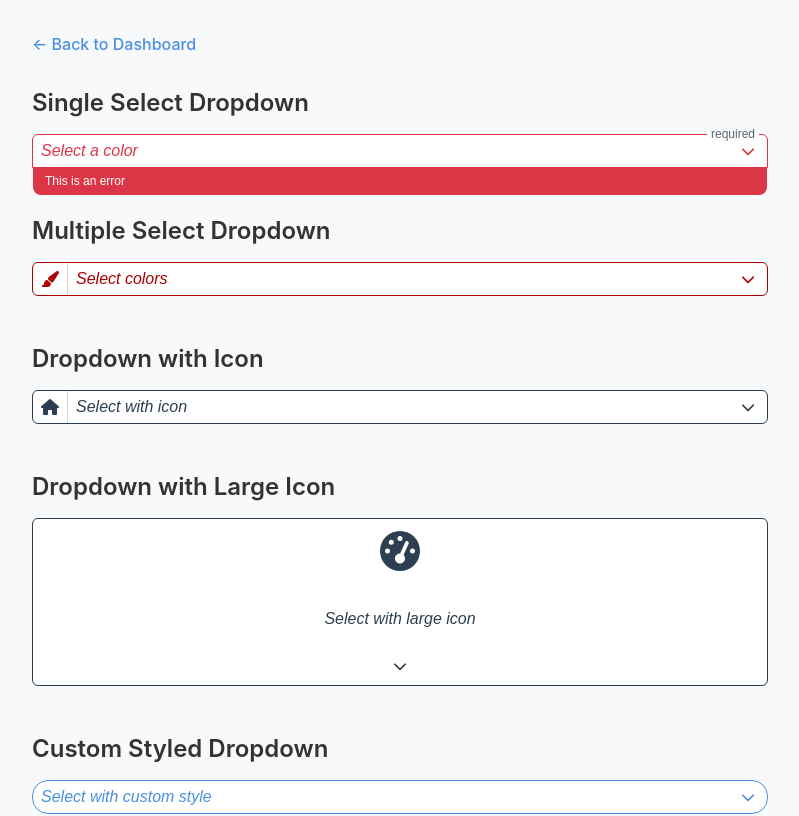
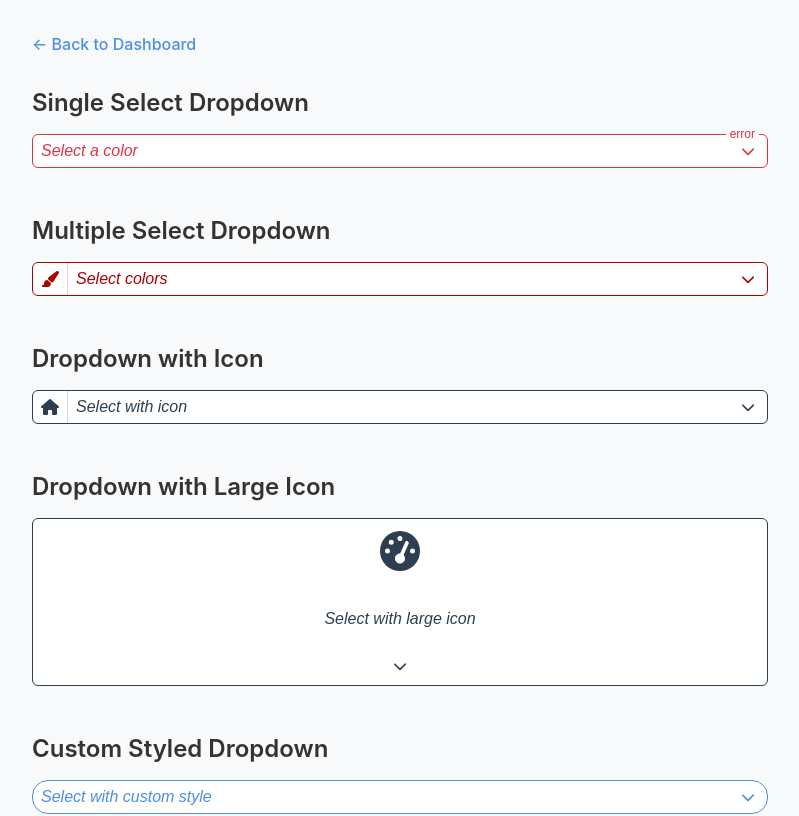
Before and after one commit to a-vision/vue-input-components, a Vue app: page /dropdown in a window 1280 px wide. Shown: the top 816 px of the page, without its empty margins (240-1039 px from the left). Built offline with nearby package versions, Linux system fonts and the light colour scheme.

Commit message:
Updated focus and hover style for text inputs and dropdowns

```diff
--- a/package.json
+++ b/package.json
@@ -1,6 +1,6 @@
 {
     "name": "@a-vision-software/vue-input-components",
-    "version": "1.3.6",
+    "version": "1.3.7",
     "description": "A collection of reusable Vue 3 input components with TypeScript support",
     "author": "A-Vision Software",
     "license": "MIT",
--- a/src/components/Dropdown.vue
+++ b/src/components/Dropdown.vue
@@ -7,11 +7,11 @@
     'dropdown--has-error': error,
   }" :style="{
     '--dropdown-color': error ? 'var(--danger-color)' : color,
-    '--dropdown-hover-color': hoverColor,
-    '--dropdown-active-color': activeColor,
+    '--dropdown-hover-color': hoverColor ? hoverColor : 'var(--dropdown-color)',
+    '--dropdown-active-color': activeColor ? activeColor : 'var(--dropdown-color)',
     '--dropdown-disabled-color': disabledColor,
     '--dropdown-background-color': backgroundColor,
-    '--dropdown-border-radius': error ? `${borderRadius} ${borderRadius} 0 0` : borderRadius,
+    '--dropdown-border-radius': borderRadius,
     '--dropdown-padding': padding,
     '--dropdown-max-height': maxHeight,
     '--dropdown-width': width,
@@ -42,14 +42,17 @@
           @click.stop="clearSelection" />
         <font-awesome-icon icon="chevron-down" class="dropdown__arrow" :class="{ 'dropdown__arrow--open': isOpen }" />
       </div>
-      <span v-if="required && !showSaved && !showChanged" class="status-indicator required-indicator">required</span>
+      <span v-if="required && !showSaved && !showChanged && !error"
+        class="status-indicator required-indicator">required</span>
       <transition name="fade">
         <span v-if="showSaved && !error" class="status-indicator saved-indicator">saved</span>
       </transition>
       <transition name="fade">
         <span v-if="showChanged && !error" class="status-indicator changed-indicator">changed</span>
       </transition>
-      <div v-if="error" class="error-message">{{ error }}</div>
+      <transition name="fade">
+        <span v-if="error" class="status-indicator error-indicator" :data-error="error">error</span>
+      </transition>
     </div>
 
     <div v-if="isOpen" class="dropdown__content">
@@ -82,8 +85,8 @@ const props = withDefaults(defineProps<DropdownProps>(), {
   maxHeight: '300px',
   width: '100%',
   color: 'var(--text-primary)',
-  hoverColor: 'var(--primary)',
-  activeColor: 'var(--primary)',
+  hoverColor: '',
+  activeColor: '',
   disabledColor: 'var(--text-disabled)',
   backgroundColor: 'white',
   borderRadius: '0.375rem',
@@ -264,6 +267,39 @@ onUnmounted(() => {
   cursor: pointer;
   user-select: none;
   outline: none;
+
+  &.dropdown--has-error {
+    border-color: var(--danger-color);
+
+    .icon {
+      color: var(--danger-color);
+    }
+
+    &:hover .error-indicator::after {
+      content: attr(data-error);
+      display: block;
+      position: absolute;
+      bottom: 0.25rem;
+      right: 0;
+      padding: 0.25rem 0.75rem;
+      color: white;
+      background-color: var(--danger-color);
+      line-height: var(--line-height);
+      min-width: 200px;
+      border-radius: 0.25rem;
+      z-index: 1;
+    }
+  }
+
+  .dropdown__selected:hover {
+    border-color: var(--dropdown-hover-color);
+    box-shadow: 0 0 2px var(--dropdown-hover-color) inset;
+  }
+
+  .dropdown__selected:focus-within {
+    border-color: var(--dropdown-active-color);
+    box-shadow: 0 0 2px var(--dropdown-hover-color) inset;
+  }
 }
 
 .dropdown--disabled {
@@ -488,30 +524,18 @@ onUnmounted(() => {
   color: var(--text-muted);
   background-color: var(--dropdown-background-color);
   padding: 0 0.25rem;
-}
 
-.saved-indicator {
-  color: var(--success-color);
-}
+  &.saved-indicator {
+    color: var(--success-color);
+  }
 
-.changed-indicator {
-  color: var(--warning-color);
-}
+  &.changed-indicator {
+    color: var(--warning-color);
+  }
 
-.error-message {
-  position: absolute;
-  bottom: 0;
-  left: 0;
-  right: 0;
-  padding: 0.25rem 0.75rem;
-  background-color: var(--danger-color);
-  color: white;
-  font-size: 0.75rem;
-  border-radius: 0 0 0.5rem 0.5rem;
-  transform: translateY(100%);
-  transition: transform 0.2s ease;
-  line-height: var(--line-height);
-  z-index: 1;
+  &.error-indicator {
+    color: var(--danger-color);
+  }
 }
 
 .fade-enter-active,
--- a/src/components/TextInput.vue
+++ b/src/components/TextInput.vue
@@ -30,15 +30,17 @@
         @input="handleInput" @focus="handleFocus" @blur="handleBlur" @keydown="handleKeydown" ref="inputRef" />
       <textarea v-else :id="id" :value="modelValue" :placeholder="placeholder" :required="required" :disabled="disabled"
         class="input" @input="handleInput" ref="inputRef"></textarea>
-      <span v-if="required && !showSaved && !showChanged" class="status-indicator required-indicator">required</span>
+      <span v-if="required && !showSaved && !showChanged && !error"
+        class="status-indicator required-indicator">required</span>
       <transition name="fade">
         <span v-if="showSaved && !error" class="status-indicator saved-indicator">saved</span>
       </transition>
       <transition name="fade">
         <span v-if="showChanged && !error" class="status-indicator changed-indicator">changed</span>
       </transition>
-      <div v-if="error" class="error-message">{{ error }}</div>
-      <span v-if="success" class="message success-message">{{ success }}</span>
+      <transition name="fade">
+        <span v-if="error" class="status-indicator error-indicator" :data-error="error">error</span>
+      </transition>
     </div>
   </div>
 </template>
@@ -264,24 +266,42 @@ defineExpose({
   width: 100%;
   min-height: 2rem;
   background: var(--input-bg-color);
-}
 
-.input-wrapper.has-icon {
+  &.has-icon {
     grid-template-columns: auto 1fr;
   }
 
-.input-wrapper:focus-within {
+  &:hover {
     border-color: var(--primary-color);
-  box-shadow: 0 0 0 3px var(--shadow-color);
+    box-shadow: 0 0 2px var(--primary-color) inset;
   }
 
-.input-wrapper.has-error {
+  &:focus-within {
+    border-color: var(--primary-color);
+    box-shadow: 0 0 2px var(--primary-color) inset;
+  }
+
+  &.has-error {
     border-color: var(--danger-color);
-  border-bottom-left-radius: 0;
-  border-bottom-right-radius: 0;
 
     .icon {
       color: var(--danger-color);
+    }
+
+    &:hover .error-indicator::after {
+      content: attr(data-error);
+      display: block;
+      position: absolute;
+      bottom: 0.25rem;
+      right: 0;
+      padding: 0.25rem 0.75rem;
+      color: white;
+      background-color: var(--danger-color);
+      line-height: var(--line-height);
+      min-width: 200px;
+      border-radius: 0.25rem;
+      z-index: 1;
+    }
   }
 }
 
@@ -292,15 +312,15 @@ defineExpose({
   border-right: 1px solid rgb(from var(--border-color) r g b / 20%);
   cursor: pointer;
   overflow: hidden;
-}
 
-.icon-wrapper:hover {
+  &:hover {
     background-color: var(--input-bg-hover);
   }
 
   .icon {
     color: var(--text-muted);
     font-size: 1rem;
+  }
 }
 
 .input {
@@ -313,52 +333,20 @@ defineExpose({
   background: transparent;
   width: 100%;
   line-height: var(--line-height);
-}
 
-.input::placeholder {
+  &::placeholder {
     color: var(--text-muted);
   }
 
-.input:disabled {
+  &:disabled {
     background-color: var(--input-bg-disabled);
     cursor: not-allowed;
   }
-
-.message {
-  position: absolute;
-  bottom: -1.5rem;
-  left: 0;
-  font-size: 0.75rem;
-  white-space: nowrap;
-}
-
-.error-message {
-  position: absolute;
-  bottom: 0;
-  left: 0;
-  right: 0;
-  padding: 0.25rem 0.75rem;
-  background-color: var(--danger-color);
-  color: white;
-  font-size: 0.75rem;
-  border-radius: 0 0 0.5rem 0.5rem;
-  transform: translateY(100%);
-  transition: transform 0.2s ease;
-  line-height: var(--line-height);
-  z-index: 1;
-}
-
-.success-message {
-  position: absolute;
-  bottom: -1.5rem;
-  left: 0;
-  color: var(--success-color);
-  font-size: 0.75rem;
-  line-height: var(--line-height);
 }
 
 .status-indicator {
   position: absolute;
+  display: block;
   top: -1px;
   line-height: 1px;
   right: 0.5rem;
@@ -366,14 +354,18 @@ defineExpose({
   color: var(--text-muted);
   background-color: var(--input-bg-color);
   padding: 0 0.25rem;
-}
 
-.saved-indicator {
+  &.saved-indicator {
     color: var(--success-color);
   }
 
-.changed-indicator {
+  &.changed-indicator {
     color: var(--warning-color);
+  }
+
+  &.error-indicator {
+    color: var(--danger-color);
+  }
 }
 
 .fade-enter-active,
```
Lines whose indentation alone changed are shown as unchanged.
